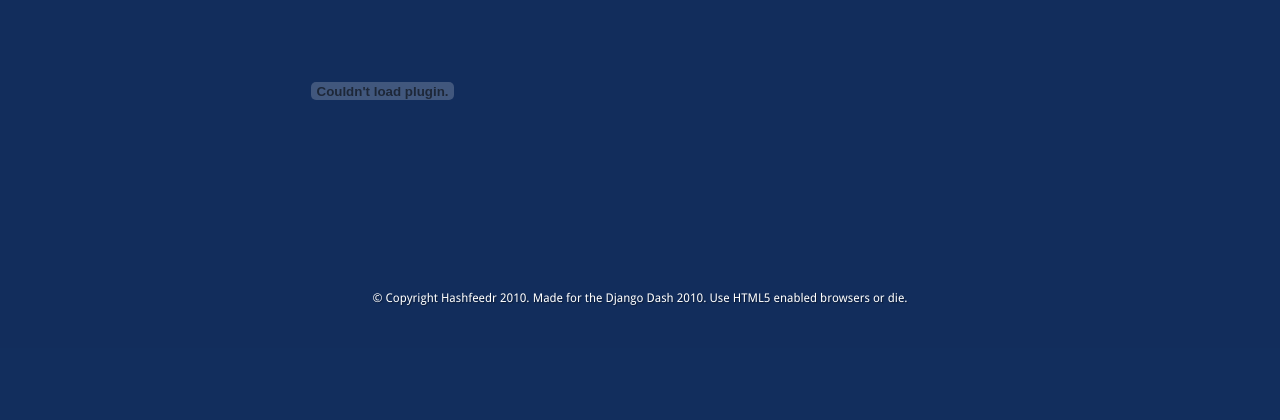
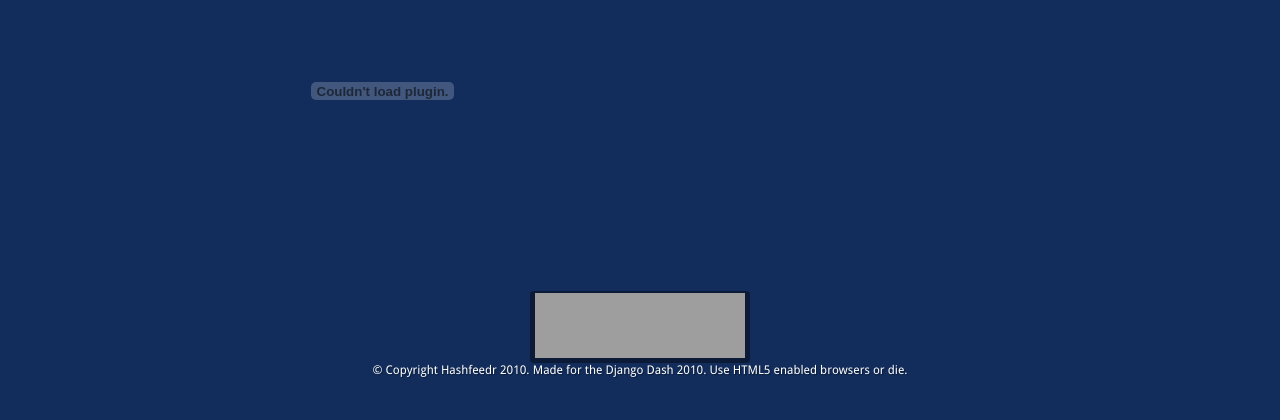
Before and after one commit to hashfeedr/hashfeedr, a Django app: page / in a window 1280 px wide. Shown: the part 711-1131 px from the top of the page. Before the commit the page ends 1017 px from the top, so only its background shows below. Run offline with Django 3.2, Linux system fonts and the light colour scheme; data that the repository does not hold is empty; some libraries are stand-ins or nearby versions; grey boxes are pictures that could not be loaded.

Commit message:
ammend me

```diff
--- a/djangostuff/templates/base.html
+++ b/djangostuff/templates/base.html
@@ -16,7 +16,8 @@
 			</header>
 			{% block body %}{% endblock %}
 			<footer class="g12">
-				<p><small>&copy; Copyright Hashfeedr 2010. Made for the Django Dash 2010. Use HTML5 enabled browsers or die.</small></p>
+				<a href="http://djangopony.com/" class="ponybadge" title="Magic! Ponies! Django! Whee!" class="regbg"><img src="http://media.djangopony.com/img/small/badge.png" width="210" height="65" alt="pony powered" class="regbg"></a>
+				<p><small>&copy; Copyright Hashfeedr 2010.  Made for the Django Dash 2010. Use HTML5 enabled browsers or die.</small></p>
 			</footer>
 		</section>
 	</body>
--- a/media/css/style.css
+++ b/media/css/style.css
@@ -328,3 +328,6 @@ li {
 h2.error {
 	font-size: 2.5em;
 }
+.regbg {
+	background-color: #122d5c;
+}
```
